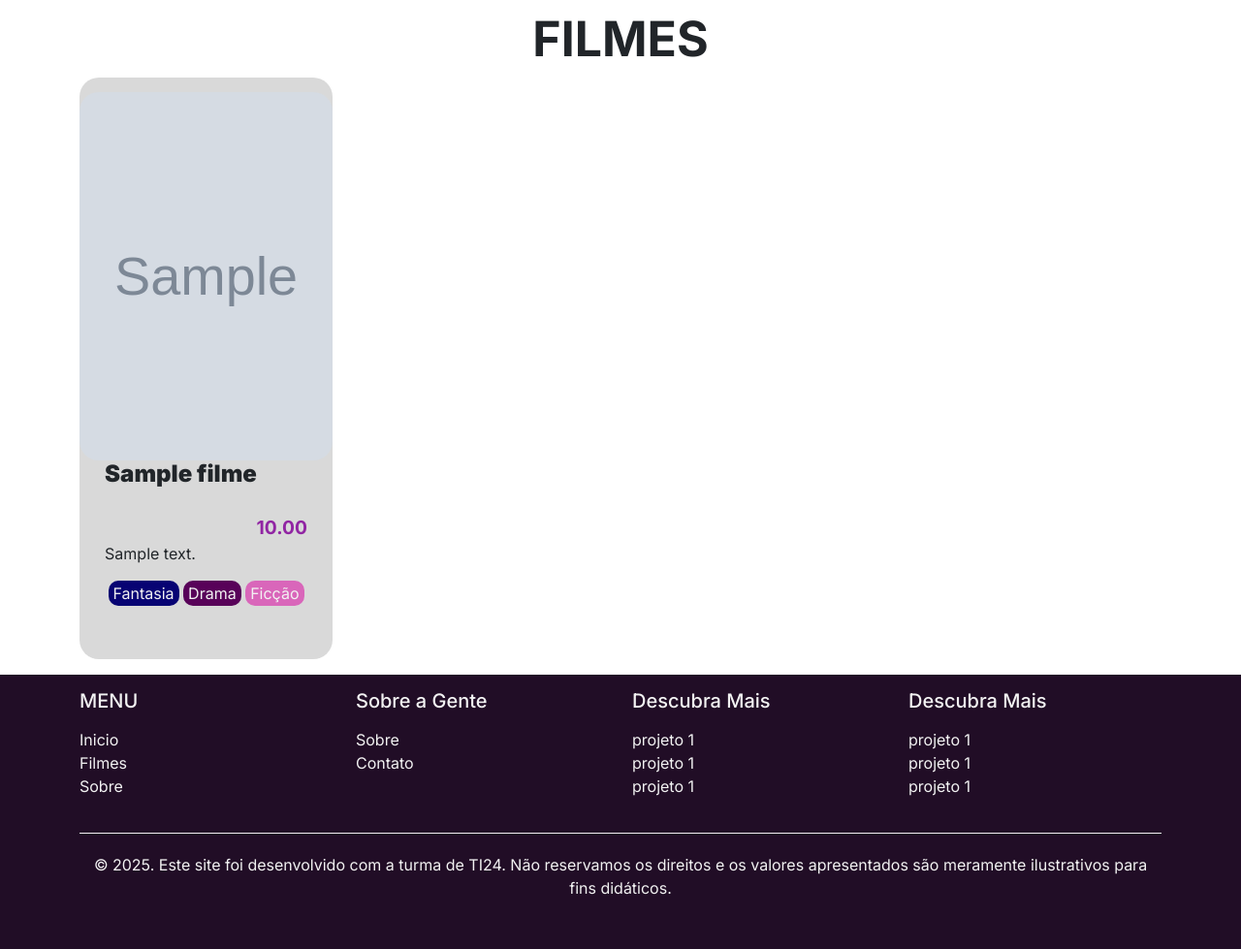
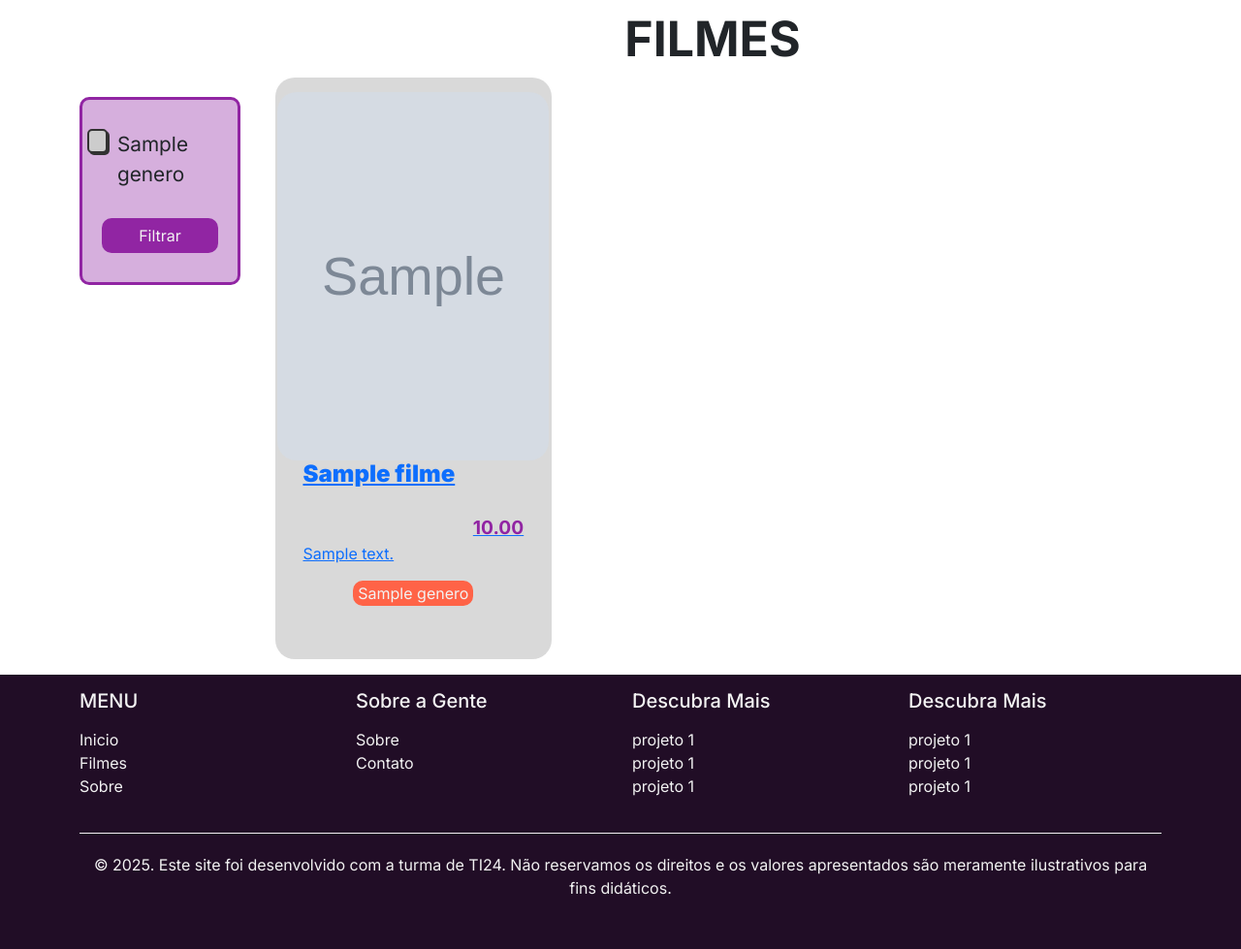
Before and after one commit to JosueOrellan4/site_cinebox, a PHP site: page /listarfilmes.php in a window 1280 px wide. Shown: the part 120-1099 px from the top of the page at 97% size. Run offline with PHP 8.4, Linux system fonts and the light colour scheme; tables that the repository leaves empty hold one stand-in row (values such as "Sample post"); grey boxes marked "Sample" are stand-in pictures.

Commit message:
adicionado filtro e sistema de consultar genero do filme

```diff
--- /dev/null
+++ b/assets/css/filtro.css
@@ -0,0 +1,83 @@
+#filtroProdutos {
+    height: 100%;
+}
+
+#filtroProdutos .filtro {
+    display: flex;
+    flex-direction: column;
+    font-size: 1.3rem;
+    margin-top: 100px;
+    row-gap: 10px;
+    padding: 30px 5px;
+    border-radius: 10px;
+    border: 3px solid var(--color-violet-light);
+    background-color: #9025a35d;
+
+}
+
+#filtroProdutos .filtro input[type="submit"] {
+    background-color: var(--color-violet-light);
+    border: none;
+    border-radius: 10px;
+    width: 80%;
+    align-self: center;
+    margin-top: 20px;
+    color: var(--color-white);
+}
+
+#filtroProdutos .filtro input[type="submit"]:hover {
+    background-color: #6b1a79;
+    /*border: 1px solid var(--color-violet-light);*/
+}
+
+/*Checkbox*/
+.label {
+    --input-focus: var(--color-violet-ligh);
+    --input-out-of-focus: #ccc;
+    --bg-color: #fff;
+    --bg-color-alt: #666;
+    --main-color: #323232;
+    position: relative;
+    cursor: pointer;
+    display: flex;
+    gap: 10px;
+}
+
+.label input[type=checkbox] {
+    position: absolute;
+    opacity: 0;
+}
+
+.checkmark {
+    width: 25px;
+    height: 25px;
+    position: relative;
+    top: 0;
+    left: 0;
+    border: 2px solid var(--main-color);
+    border-radius: 5px;
+    box-shadow: 2px 2px var(--main-color);
+    background-color: var(--input-out-of-focus);
+    transition: all 0.3s;
+}
+
+.label input:checked ~ .checkmark {
+    background-color: var(--color-violet-light);
+}
+
+.checkmark:after {
+    content: "";
+    width: 7px;
+    height: 15px;
+    position: absolute;
+    top: 2px;
+    left: 8px;
+    display: none;
+    border: solid var(--bg-color);
+    border-width: 0 2.5px 2.5px 0;
+    transform: rotate(45deg);
+}
+
+.label input:checked ~ .checkmark:after {
+    display: block;
+}
--- a/classes/Filmes.php
+++ b/classes/Filmes.php
@@ -1,5 +1,5 @@
 <?php
-//boa pratica: criar uma classe sempre com a primeira letra maiuscula
+//boa pratica: criar uma classe sempre com a primeira letra maiuscula e com o mesmo nome do arquivo
 //serve para padronizar informações
 class Filmes
 {
--- /dev/null
+++ b/classes/Generos.php
@@ -0,0 +1,34 @@
+<?php
+
+class Generos
+{
+    public $conexaoBanco;
+
+    public function __construct()
+    {
+        $dsn = 'mysql:dbname=db_cinebox;host=127.0.0.1';
+        $user = 'root';
+        $password = '';
+
+        $this->conexaoBanco = new PDO($dsn, $user, $password);
+
+    }
+
+    public function consultarListaGeneros()
+    {
+
+
+
+
+
+        $script = 'SELECT * FROM tb_generos';
+
+        return $this->conexaoBanco->query($script)->fetchAll();
+    }
+    public function consultarGeneroByIdFilme($id_filme){
+
+        $script ="SELECT * FROM tb_generos INNER JOIN tb_filme_genero ON tb_filme_genero.genero_id = tb_generos.id WHERE tb_filme_genero.filme_id = {$id_filme}";
+
+        return $this->conexaoBanco->query($script)->fetchAll();
+    }
+}
--- a/includes/filme_card.php
+++ b/includes/filme_card.php
@@ -1,4 +1,7 @@
-<div class="col col-3">
+
+
+<div class="col-lg-<?= isset($qntd) ? $qntd : 3 ?> col-md-6 col-sm-12">
+<a href="./filmes-consultar.php?id=<?= $value['id']?>">
                     <figure>
                         <!-- se começa primeiro a tag  figure para prossegir com o figcapture  -->
                         <img src="./assets/img/poster/<?= $value['poster']?>"
@@ -12,10 +15,13 @@
                             <p class="descricao"><?= $value['descricao']?></p>
                         </figcaption>
                         <span class="genero">
-                            <label style="background-color: #070373;">Fantasia</label>
-                            <label style="background-color: #580259;">Drama</label>
-                            <label style="background-color: #D966BA;">Ficção</label>
+                            <?php foreach ($generosFilmes as $value2){?>
+
+                            <label style="background-color: #<?= $value2['cor']?>;"><?=$value2['nome']?></label>
+
+                            <?php } ?>
                         </span>
 
                     </figure>
+                    </a>
                 </div>
--- a/includes/filme_lista.php
+++ b/includes/filme_lista.php
@@ -2,8 +2,9 @@
         <h2 class="titulo"> Filmes </h2>
         <main class="container">
             <div class="row">
-            <?php foreach ($dadosFilmes as $value )
-            {
+            <?php foreach ($dadosFilmes as $value ){
+                $generosFilmes = $generos->consultarGeneroByIdFilme($value['id']);
+
                  include './includes/filme_card.php';
             }
             ?>
--- a/includes/filmes_filtro.php
+++ b/includes/filmes_filtro.php
@@ -20,7 +20,7 @@
             </div>
             <div class="col-10 col-lg-10 col-xs-12">
                 <?php $qntd = 4;
-                include './includes/filmes_listar.php'; ?>
+                include './includes/filme_lista.php'; ?>
             </div>
         </div>
     </main>
--- a/includes/header.php
+++ b/includes/header.php
@@ -29,6 +29,7 @@
     <link rel="stylesheet" href="./assets/js/offcanvas.js">
     <link rel="stylesheet" href="./assets/css/usuario.css">
     <link rel="stylesheet" href="./assets/css/login.css">
+    <link rel="stylesheet" href="./assets/css/filtro.css">
 
 
 </head>
--- a/includes/user_header.php
+++ b/includes/user_header.php
@@ -1,6 +1,6 @@
 
 <div class="row">
-    <h4 class="identificacao">Bem vindo: <? echo $_SESSION['nome']?></h4>
+    <h4 class="identificacao">Bem vindo: <?php echo $_SESSION['nome']?></h4>
 </div>
 <div class="row">
     <div class="col d-flex justify-content-between">
--- a/index.php
+++ b/index.php
@@ -1,5 +1,6 @@
 <?php
 require './classes/Filmes.php';
+require './classes/Generos.php';
 
 $titulo = 'Cinebox - Inicio';
 include './includes/header.php';
@@ -8,7 +9,9 @@ include './includes/banner.php';
 $filmes = new Filmes();
 $dadosFilmes = $filmes -> exibirListaFilmes(8);
 
+$generos = new Generos();
 
+$dadosGeneros = $generos->consultarListaGeneros();
 
 
 include './includes/filme_lista.php';
--- a/listarfilmes.php
+++ b/listarfilmes.php
@@ -3,11 +3,15 @@ $titulo = 'Cinebox - Filmes';
 include './includes/header.php';
 
 require'./classes/Filmes.php';
+require'./classes/Generos.php';
 
 $filme = new Filmes(); //passando todos os dados da classe para a variavel filme
 $dadosFilmes = $filme->exibirListaFilmes();
 
-include './includes/filme_lista.php';
+$generos = new Generos();
+$dadosGeneros = $generos->consultarListaGeneros();
+
+include './includes/filmes_filtro.php';
 include './includes/footer.php';
 
 ?>
```
